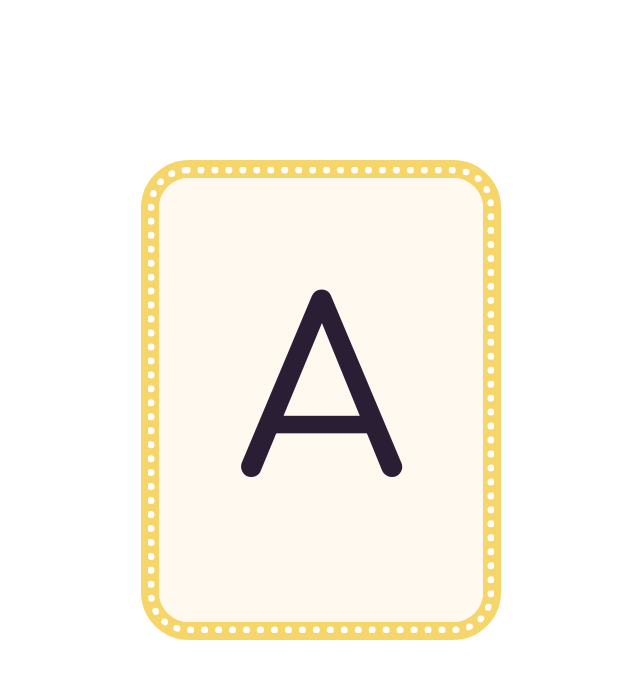
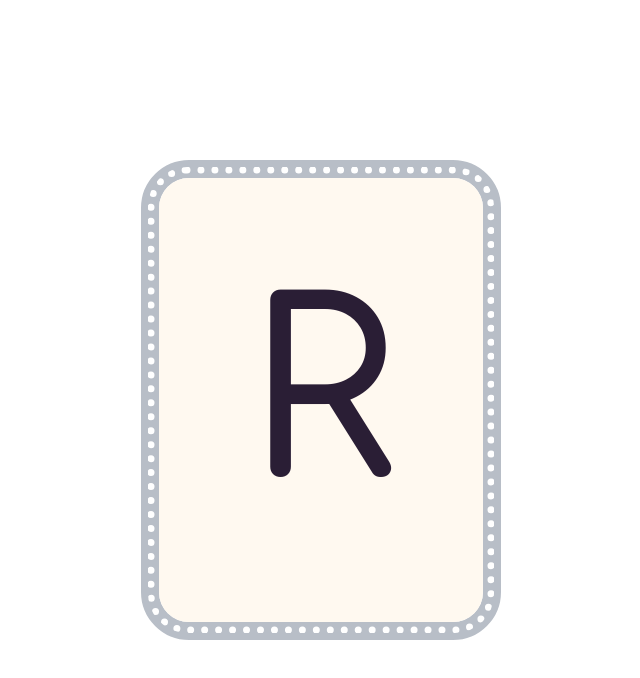
Before and after one commit to david-aravena-poblete/aprender-a-leer, a Next.js app: page /aprender in a window 1280 px wide. Shown: the top 678 px of the page, without its empty margins (319-959 px from the left). Built offline with nearby package versions, Linux system fonts and the light colour scheme.

Commit message:
add: error in card of aprender route

```diff
--- a/src/app/aprender/page.js
+++ b/src/app/aprender/page.js
@@ -1,16 +1,21 @@
+import { connection } from "next/server";
 import Container from "@/shared/components/Container/";
 import Stack from "@/shared/components/Stack/";
 import DelayedClickFlipCard from "./components/DelayedClickFlipCard/";
+import CARDS from "@/shared/data/";
 import styles from "./page.module.css";
 
-const card = {
-  letter: "A",
-  word: "Abeja",
-  image: "/A.png",
-  color: "yellow",
-};
 
-export default function AprenderPage() {
+
+export default async function AprenderPage() {
+  await connection();
+
+  const randomIndex = Math.floor(
+    Math.random() * CARDS.length
+  );
+
+  const card = CARDS[randomIndex];
+
   return (
     <main className={styles.page}>
       <Container size="xl">
--- a/src/shared/data/index.js
+++ b/src/shared/data/index.js
@@ -2,7 +2,7 @@ const CARDS = [
   { letter: "A", word: "Abeja", color: "yellow", image:"/A.png" },
   { letter: "B", word: "Ballena", color: "blue", image:"/B.png" },
   { letter: "C", word: "Casa", color: "pink", image:"/C.png" },
-  { letter: "D", word: "Dinosaurio", color: "purple", image:"/D.png" },
+  { letter: "D", word: "Dinosaurio", color: "green", image:"/D.png" },
   { letter: "E", word: "Elefante", color: "gray", image:"/E.png" },
   { letter: "F", word: "Flor", color: "yellow", image:"/F.png" },
   { letter: "G", word: "Gato", color: "gray", image:"/G.png" },
```
